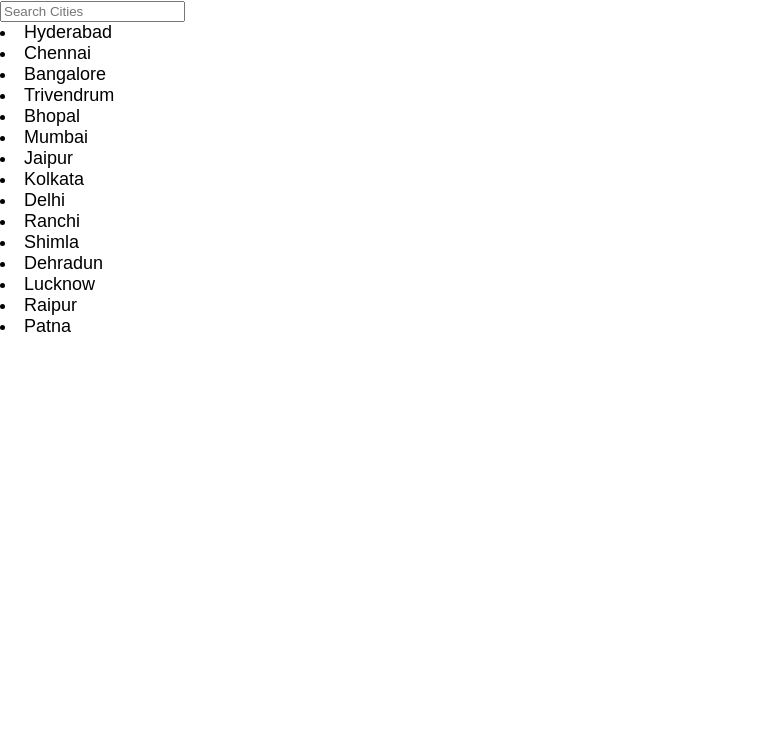
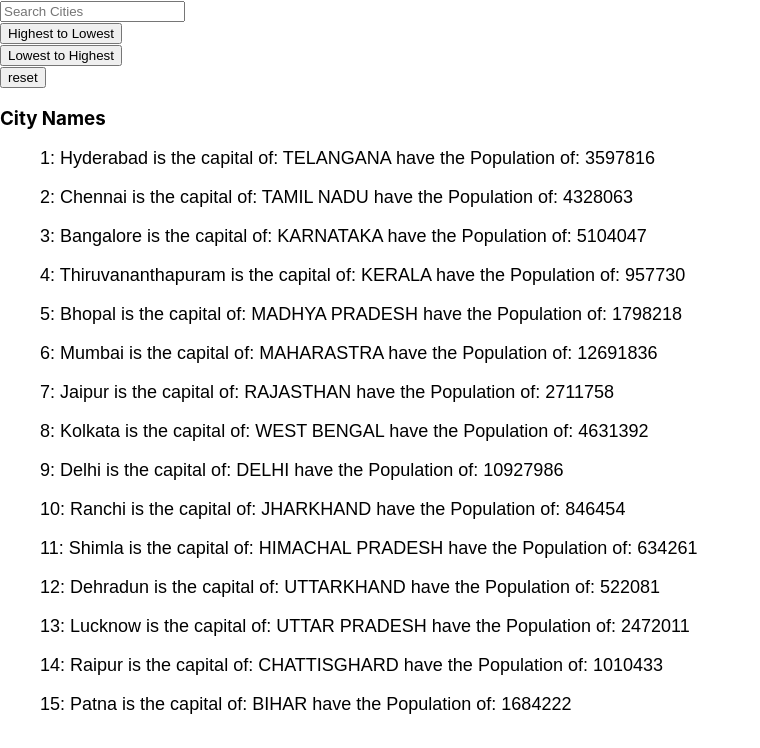
Before and after one commit to bssavinash202/mrv-react-js, a React (Create React App) app: page / in a window 1280 px wide. Shown: the top 748 px of the page, without its empty margins (0-760 px from the left). Built offline with nearby package versions, Linux system fonts and the light colour scheme.

Commit message:
Added Sorting Function in the Filtering project

```diff
--- a/src/App.css
+++ b/src/App.css
@@ -4,8 +4,12 @@ font: 1em sans-serif;
 font-size: large;
 };
 
-.Search-bar{
-width : 980px;
-height: 500px;
-padding: 100px;
+.dashboard .searchbar{
+display: inline-block;
+width: 30%;
+margin: 20px;
 };
+.dashboard .asc{
+    display: inline-block;
+  margin: 10px 5px;
+}
--- a/src/App.js
+++ b/src/App.js
@@ -1,11 +1,12 @@
 //import logo from './logo.svg';
+
+//import ProductPage from './ProductPage';
 import './App.css';
-//import ProductPage from './ProductPage';
 import Dashboard from './Components/Dashboard';
 
 function App() {
   return (
-    <div className = "product-Deails">
+    <div className = "Search City">
 
   {/*<ProductPage/>*/}
   <Dashboard></Dashboard>
--- a/src/Components/CitiesList.js
+++ b/src/Components/CitiesList.js
@@ -1,10 +1,10 @@
 import React from 'react';
 
-const CitiesList = ({ cities }) => {
+const CitiesList = ({ cities, searchCity }) => {
   return (
     <div className='City-Names'>
       {cities.map((city) => (
-        <li key={city.id}>{city.name}</li>
+        <ul  key={city.id}>{city.id}: {city.name} is the capital of: {city.capital} have the Population of: {city.population}</ul>
       ))}
     </div>
   );
--- a/src/Components/Dashboard.js
+++ b/src/Components/Dashboard.js
@@ -2,41 +2,65 @@ import React, { useState } from 'react';
 import CitiesList from './CitiesList';
 
 const cityNames = [
-  { id: 1, name: 'Hyderabad' },
-  { id: 2, name: 'Chennai' },
-  { id: 3, name: 'Bangalore' },
-  { id: 4, name: 'Trivendrum' },
-  { id: 5, name: 'Bhopal' },
-  { id: 6, name: 'Mumbai' },
-  { id: 7, name: 'Jaipur' },
-  { id: 8, name: 'Kolkata' },
-  { id: 9, name: 'Delhi' },
-  { id: 10, name: 'Ranchi' },
-  { id: 11, name: 'Shimla' },
-  { id: 12, name: 'Dehradun' },
-  { id: 13, name: 'Lucknow' },
-  { id: 14, name: 'Raipur' },
-  { id: 15, name: 'Patna' }
+  { id: 1, name: 'Hyderabad', capital: 'TELANGANA',population:3597816 },
+  { id: 2, name: 'Chennai', capital: 'TAMIL NADU',population:4328063},
+  { id: 3, name: 'Bangalore', capital: 'KARNATAKA',population:5104047 },
+  { id: 4, name: 'Thiruvananthapuram', capital: 'KERALA',population:957730 },
+  { id: 5, name: 'Bhopal', capital: 'MADHYA PRADESH' ,population:1798218},
+  { id: 6, name: 'Mumbai', capital: 'MAHARASTRA' ,population:12691836},
+  { id: 7, name: 'Jaipur', capital: 'RAJASTHAN',population:2711758 },
+  { id: 8, name: 'Kolkata', capital: 'WEST BENGAL' ,population:4631392},
+  { id: 9, name: 'Delhi' , capital: 'DELHI',population:10927986 },
+  { id: 10, name: 'Ranchi', capital: 'JHARKHAND' ,population:846454},
+  { id: 11, name: 'Shimla', capital: 'HIMACHAL PRADESH' ,population:634261},
+  { id: 12, name: 'Dehradun', capital: 'UTTARKHAND' ,population:522081},
+  { id: 13, name: 'Lucknow', capital: 'UTTAR PRADESH',population:2472011 },
+  { id: 14, name: 'Raipur', capital: 'CHATTISGHARD',population:1010433 },
+  { id: 15, name: 'Patna', capital: 'BIHAR',population:1684222 }
 ];
 
 const Dashboard = () => {
   const [cities, setCities] = useState(cityNames);
   const [searchCity, setSearchCity] = useState('');
+  const [ascend, setAscend] = useState(false);
+  const [descend, setDescend] = useState(false);
 
   const handleFilter = (event) => {
     const searchCity = event.target.value.toLowerCase();
     setSearchCity(searchCity);
-    const filteredCities = cities.filter((city) => {
+    const filteredCities = cityNames.filter((city) => {
       return city.name.toLowerCase().includes(searchCity);
     });
     setCities(filteredCities);
   };
+  const ascending =()=>{
+    const sortedCities =[...cities].sort((a,b)=>b.population-a.population);
+    setCities(sortedCities);
+    setAscend(true);
+  }
+  const descending =()=>{
+    const sortedCities1=[...cities].sort((a,b)=>a.population-b.population);
+    setCities(sortedCities1)
+    setDescend(true);
+  }
+  const handleReset = () => {
+    setCities(cityNames);
+    setAscend(false);
+    setDescend(false);
+
+  };
 
   return (
-    <div className='Search-Bar'>
+    <div className='dashboard'>
       <input
-        type="search" value={searchCity} onChange={handleFilter}  placeholder="Search Cities" />
-      <CitiesList cities={cities}></CitiesList>
+        type="text" value={searchCity} onChange={handleFilter}  placeholder="Search Cities" className='searchbar' />
+        <br></br>
+        <button onClick={ascending} className='asc'>Highest to Lowest</button><br></br>
+        <button onClick={descending} className='des'>Lowest to Highest</button><br></br>
+        <button onClick={handleReset} className='reset'>reset</button>
+        <h3> City Names </h3>
+      <CitiesList cities={cities} searchCity={searchCity} ascend={ascend} descend={descend}></CitiesList>
+
     </div>
   );
 };
```
